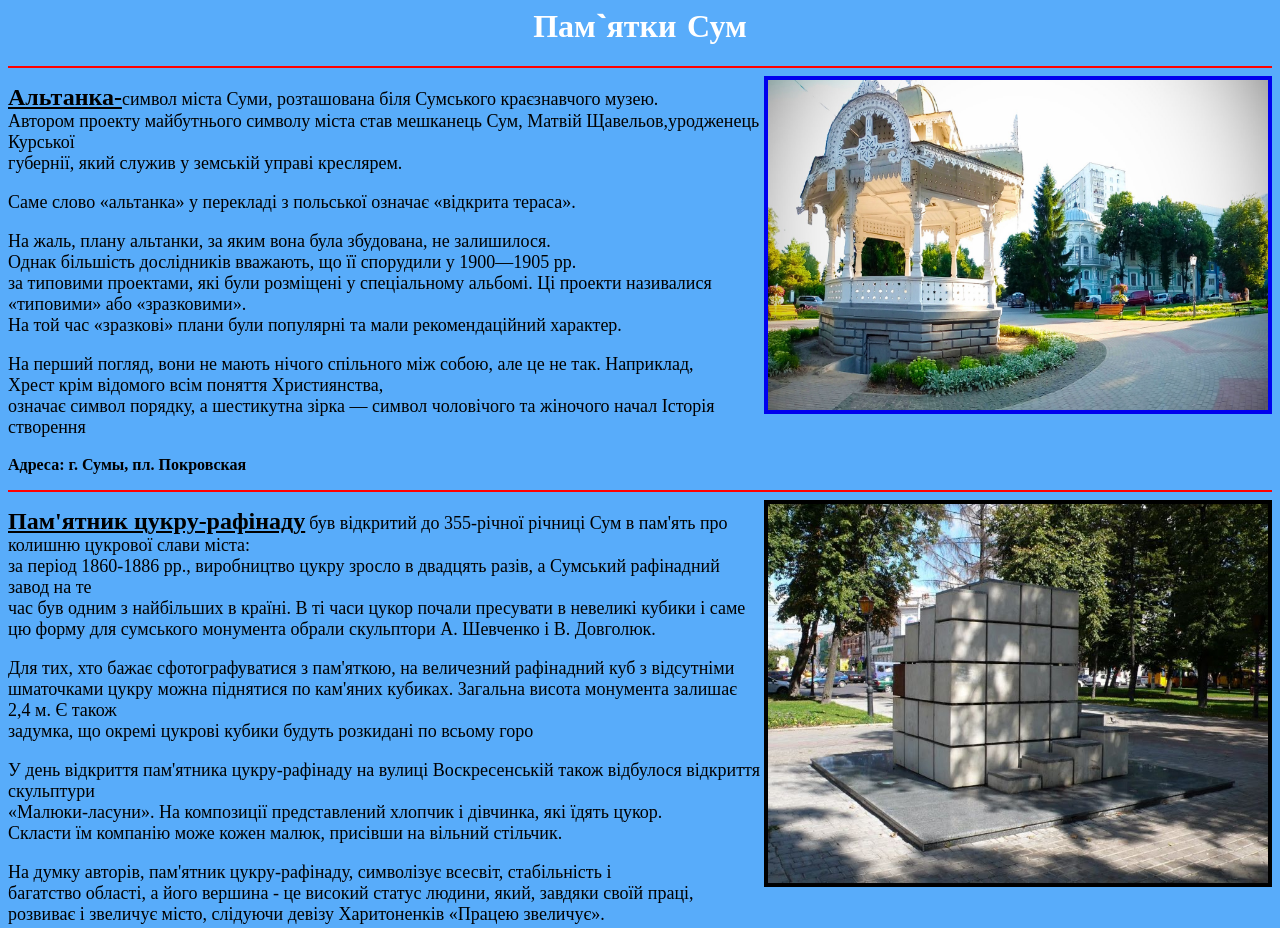
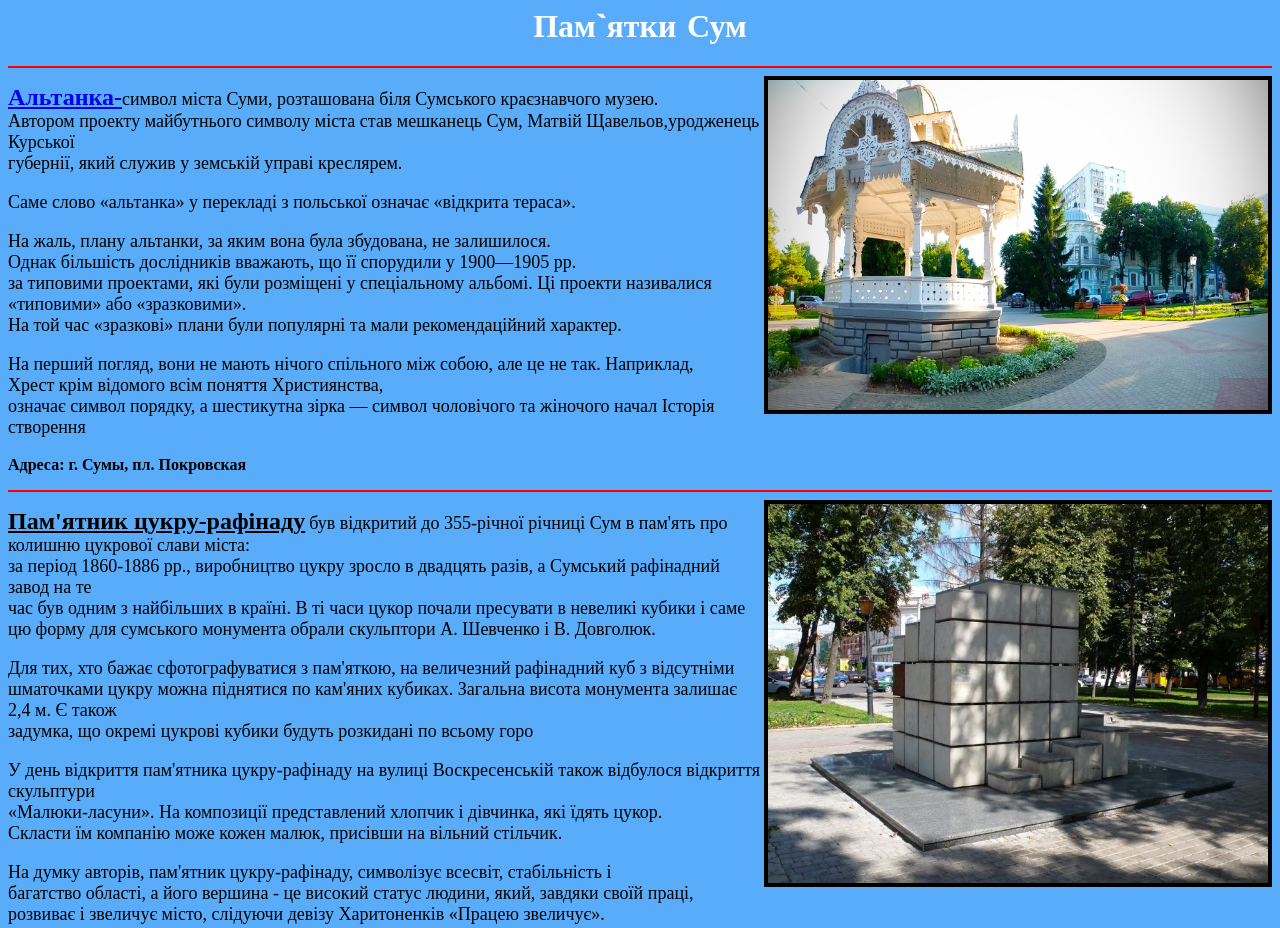
Before and after one commit to nkkovalenko/nkkovalenko.github.io, a plain HTML site: page index.html in a window 1280 px wide. Shown: the top 928 px of the page. Drawn offline with Linux system fonts and the light colour scheme.

Commit message:
Update index.html

```diff
--- a/index.html
+++ b/index.html
@@ -9,8 +9,9 @@
 <h1><font color="white" align="center">Пам`ятки Сум</font></h1>
  </font>
 <hr size="2" color="red">
-<a href="https://www.ukrinform.ua/rubric-regions/2341722-sumska-altanka-gnana-i-kohana.html"><img src="img/Altanka.jpg" width="500" height="330" align="right" border="4"></a>
-<p align="left"><b><font size="5"><u>Альтанка-</u></font></b><font size="4">символ міста Суми, розташована біля Сумського краєзнавчого музею.<br>
+ <img src="img/Altanka.jpg" width="500" height="330" align="right" border="4">
+<p align="left"><b><font size="5"><u>
+<a href="https://www.ukrinform.ua/rubric-regions/2341722-sumska-altanka-gnana-i-kohana.html">Альтанка-</a></u></font></b><font size="4">символ міста Суми, розташована біля Сумського краєзнавчого музею.<br>
  Автором проекту майбутнього символу міста став мешканець Сум, Матвій Щавельов,уродженець Курської<br>
  губернії, який служив у земській управі креслярем.</p>
  <p align="left">Саме слово «альтанка» у перекладі з польської означає «відкрита тераса».<br>
```
